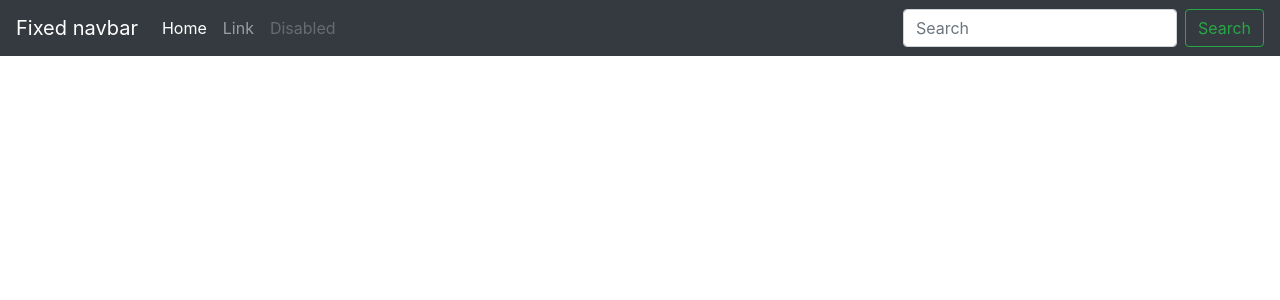
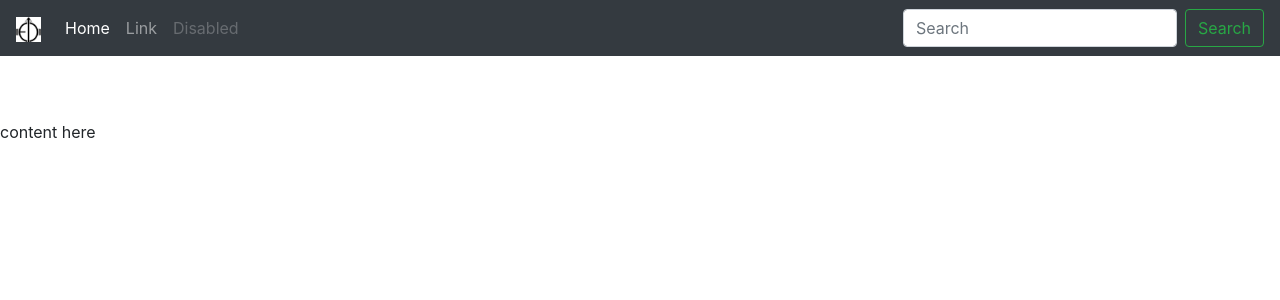
Before and after one commit to eicug/archive-web, a Jekyll site: the page built from index.html, in a window 1280 px wide. Shown: the top 300 px of the page. Built offline with Jekyll 4.4.1, drawn with Linux system fonts in a browser that asks for light colours; nearby versions of some CDN libraries.

Commit message:
tweaked the layout (menu, icon)

```diff
--- a/_layouts/home.html
+++ b/_layouts/home.html
@@ -8,14 +8,16 @@
 
       <!-- Fixed navbar -->
       <nav class="navbar navbar-expand-md navbar-dark fixed-top bg-dark">
-	<a class="navbar-brand" href="#">Fixed navbar</a>
+
+	<a class="navbar-brand" href="{{ '/' | relative_url }}"><img src="{{ '/assets/images/site/EIClogo_small.png' | relative_url }}" height="25" width="25"></a>
 	<button class="navbar-toggler" type="button" data-toggle="collapse" data-target="#navbarCollapse" aria-controls="navbarCollapse" aria-expanded="false" aria-label="Toggle navigation">
 	  <span class="navbar-toggler-icon"></span>
 	</button>
+
 	<div class="collapse navbar-collapse" id="navbarCollapse">
 	  <ul class="navbar-nav mr-auto">
             <li class="nav-item active">
-              <a class="nav-link" href="#">Home <span class="sr-only">(current)</span></a>
+              <a class="nav-link" href="{{ '/' | relative_url }}">Home</a>
             </li>
             <li class="nav-item">
               <a class="nav-link" href="#">Link</a>
@@ -34,6 +36,12 @@
 
     {{ content }}
 
+    &nbsp;<br/>
+    &nbsp;<br/>
+    &nbsp;<br/>
+    &nbsp;<br/>
+    &nbsp;<br/>
+content here
     {% include layouts/scripts.html %}
 
   </body>
```
Also changed, not shown: assets/images/site/EIClogo.png (added).
